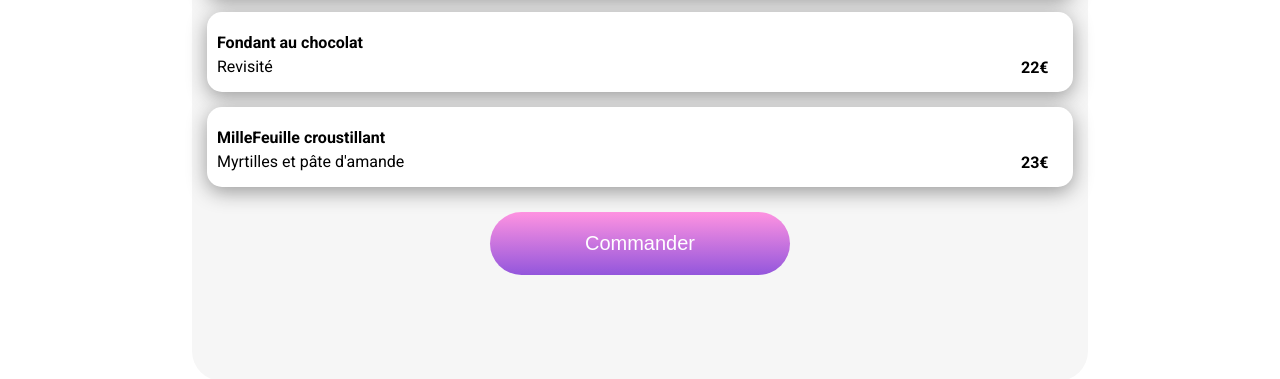
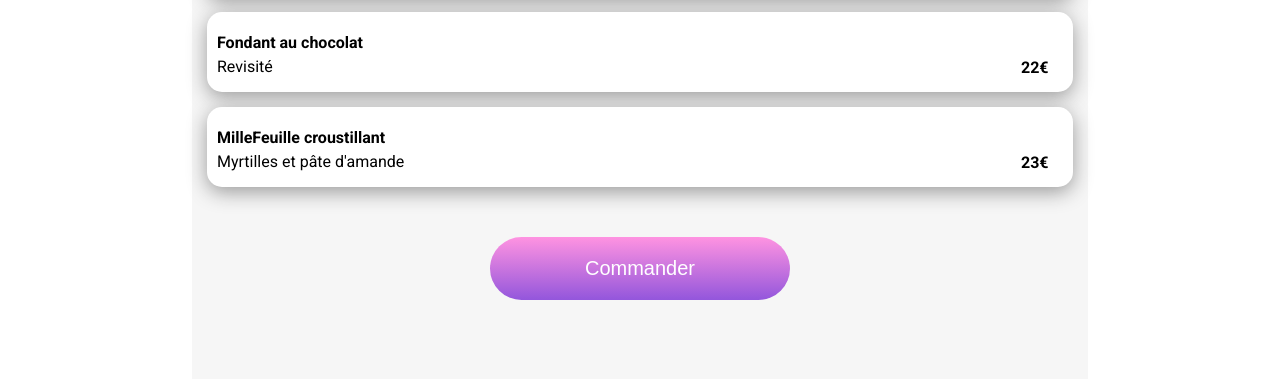
Before and after one commit to jerome97440/Oh-my-food, a website: page alafrançaise.html in a window 1280 px wide. Shown: the part 1260-1639 px from the top of the page. Drawn offline with Linux system fonts and the light colour scheme; a web font is replaced by a local one.

Commit message:
p3soutenance

```diff
--- a/sass/pages/acceuil.scss
+++ b/sass/pages/acceuil.scss
@@ -54,7 +54,7 @@ h2,h3{
     font-size: 20px;
     padding: 20px;
     color: white;
-    margin-top: 10px;
+    margin-top: 35px;
     cursor: pointer;
     &:hover {
         box-shadow: 0px 0px 10px 0px rgb(62 60 60);
--- a/sass/pages/restaurantsp1.scss
+++ b/sass/pages/restaurantsp1.scss
@@ -7,7 +7,7 @@ main{
     border-radius: 30px;
     margin-top: -40px;
     position: relative;
-    height: 1250px;
+    height: 1300px;
     top: 0;
 }
 .pageacceuil{
```
Also changed, not shown: public/css/style.css.
